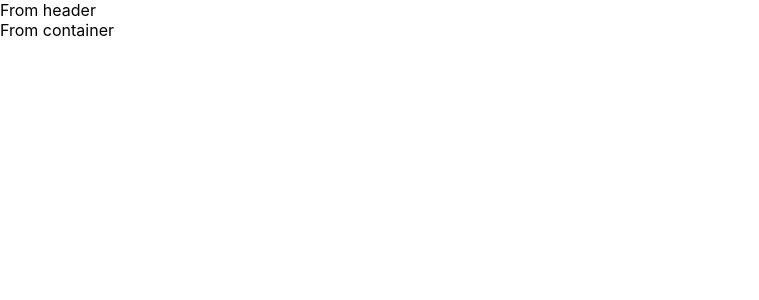
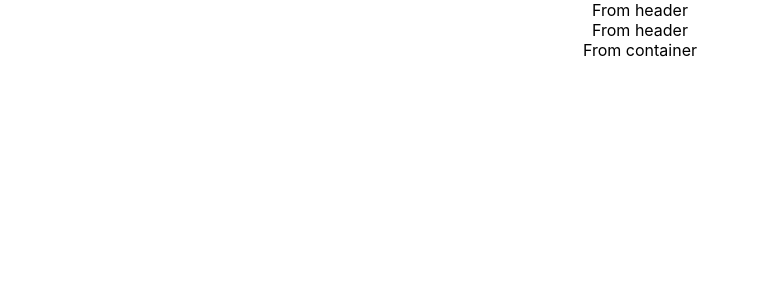
Before and after one commit to Zapihra/AdvancedWebAppWeek10, a React (Create React App) app: page / in a window 1280 px wide. Shown: the top 300 px of the page, without its empty margins (0-759 px from the left). Built offline with nearby package versions, Linux system fonts and the light colour scheme.

Commit message:
task1 in a different way

```diff
--- a/src/App.js
+++ b/src/App.js
@@ -1,15 +1,20 @@
 import logo from './logo.svg';
 import './App.css';
-import Container from './components/MyContainer';
+import SecondContainer from './components/MyContainer';
+import About from './components/About';
+import Header from './components/Header';
+import {BrowserRouter as Router, Routes, Route} from "react-router-dom";
 
 function App() {
   return (
+    <Router>
     <div className="App">
-      <h1>
-        Hello world!
-      </h1>
-      <Container/>
+      <Routes>
+        <Route path="/" element={<><Header/> <SecondContainer/> </>}/>
+        <Route path='/about' element={<><Header/><About/> </>}/>
+      </Routes>
     </div>
+    </Router>
   );
 }
 
--- a/src/components/About.js
+++ b/src/components/About.js
@@ -3,7 +3,6 @@ import Header from "./Header"
 const About = () => {
     return(
     <>
-        <Header/>
         <div> From about</div>
     </>)
 }
--- a/src/components/MyContainer.js
+++ b/src/components/MyContainer.js
@@ -2,7 +2,7 @@ import List from "./MyList";
 import { useState } from 'react';
 import Header from "./Header";
 
-const Container = () => {
+/*const Container = () => {
 
     const [items, setItems] = useState([
         {id: "1", text: "This is an item"},
@@ -35,7 +35,7 @@ const Container = () => {
             </form>
         </>
     )
-}
+}*/
 
 const SecondContainer = () => {
     return(
--- a/src/index.js
+++ b/src/index.js
@@ -1,29 +1,13 @@
 import React from 'react';
 import ReactDOM from 'react-dom/client';
 import './index.css';
-import {
-  createBrowserRouter,
-  RouterProvider,
-} from "react-router-dom";
+import App from './App';
 import reportWebVitals from './reportWebVitals';
-import SecondContainer from "./components/MyContainer";
-import About from "./components/About";
-
-const router = createBrowserRouter([
-  {
-    path: "/",
-    element: <SecondContainer/>
-  },
-  {
-    path: "/about",
-    element: <About/>
-  },
-]);
 
 const root = ReactDOM.createRoot(document.getElementById('root'));
 root.render(
   <React.StrictMode>
-    <RouterProvider router={router} />
+    <App />
   </React.StrictMode>
 );
 
```
